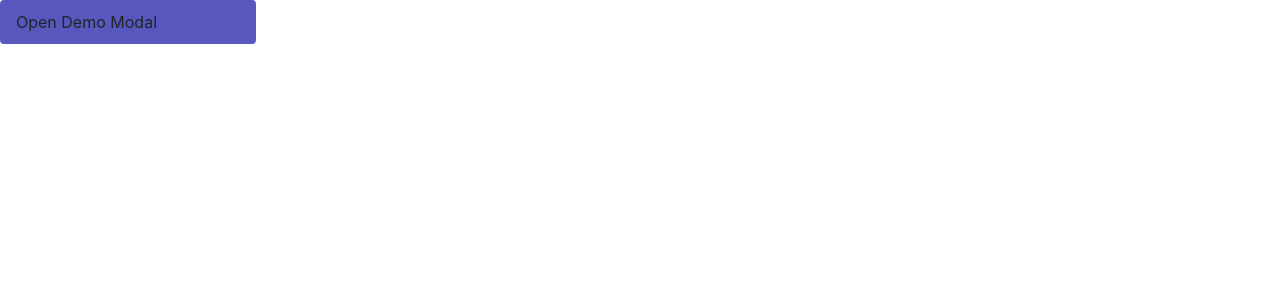
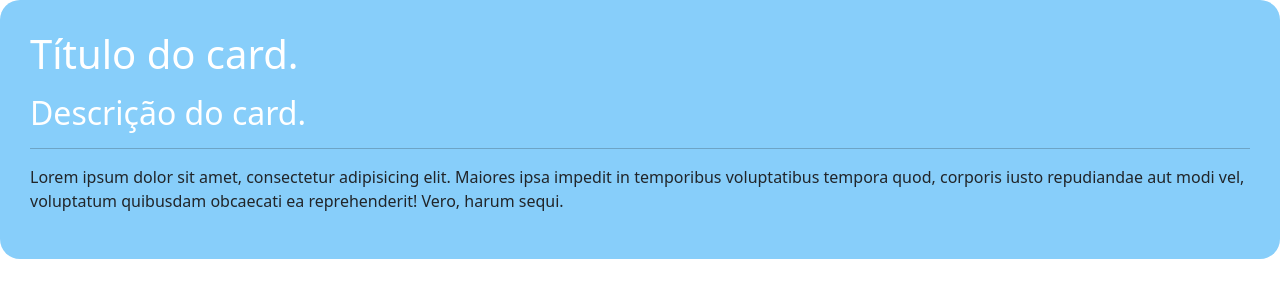
Before and after one commit to joao-amendola/m1s11-exercicios, an Angular app: page / in a window 1280 px wide. Shown: the top 300 px of the page. Built offline with nearby package versions, Linux system fonts and the light colour scheme.

Commit message:
Resolve exercício 6.

```diff
--- a/src/app/app.component.html
+++ b/src/app/app.component.html
@@ -4,10 +4,21 @@
 
 <p>{{ 'Testando meu pipe' | capitalizePhilips }}</p> -->
 
-<app-ngif>
+<!-- <app-ngif>
     <p>
         Lorem ipsum dolor sit amet consectetur adipisicing elit. Error minima
         libero veniam, modi corrupti doloremque repellendus vitae mollitia. Ipsum
         voluptatibus ea ab quos molestiae at expedita maiores dolore a corrupti!
     </p>
-</app-ngif>
+</app-ngif> -->
+
+<app-ngcontent>
+    <p id="titulo">Título do card.</p>
+    <p id="descricao">Descrição do card.</p>
+    <p id="conteudo">
+        Lorem ipsum dolor sit amet, consectetur adipisicing elit.
+        Maiores ipsa impedit in temporibus voluptatibus tempora quod,
+        corporis iusto repudiandae aut modi vel, voluptatum quibusdam
+        obcaecati ea reprehenderit! Vero, harum sequi.
+    </p>
+</app-ngcontent>
--- a/src/app/app.module.ts
+++ b/src/app/app.module.ts
@@ -7,6 +7,7 @@ import { CapitalizePhilipsPipe } from './pipes/capitalize-philips.pipe';
 import { NavbarComponent } from './components/navbar/navbar.component';
 import { NgforComponent } from './components/ngfor/ngfor.component';
 import { NgifComponent } from './components/ngif/ngif.component';
+import { NgcontentComponent } from './components/ngcontent/ngcontent.component';
 
 @NgModule({
   declarations: [
@@ -14,7 +15,8 @@ import { NgifComponent } from './components/ngif/ngif.component';
     CapitalizePhilipsPipe,
     NavbarComponent,
     NgforComponent,
-    NgifComponent
+    NgifComponent,
+    NgcontentComponent
   ],
   imports: [
     BrowserModule,
--- /dev/null
+++ b/src/app/components/ngcontent/ngcontent.component.css
@@ -0,0 +1,9 @@
+h1, h2 {
+    color: white;
+}
+
+#card {
+    background-color: lightskyblue;
+    border-radius: 20px;
+    padding: 30px;
+}
--- /dev/null
+++ b/src/app/components/ngcontent/ngcontent.component.html
@@ -0,0 +1,12 @@
+<div id="card">
+    <h1>
+        <ng-content select="#titulo"></ng-content>
+    </h1>
+    <h2>
+        <ng-content select="#descricao"></ng-content>
+    </h2>
+    <hr>
+    <p>
+        <ng-content select="#conteudo"></ng-content>
+    </p>
+</div>
```
Also changed, not shown: src/app/components/ngcontent/ngcontent.component.ts (added, +10 -0 lines), 1 other file (tests, documents, lock files or other folders).
